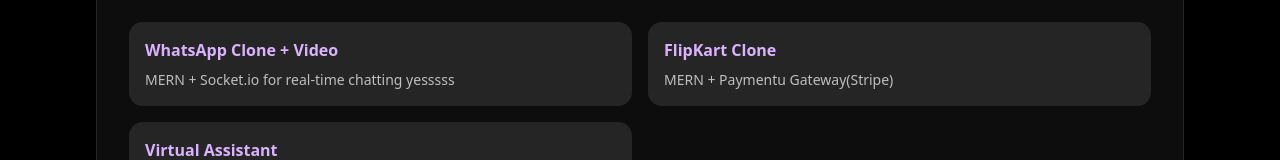
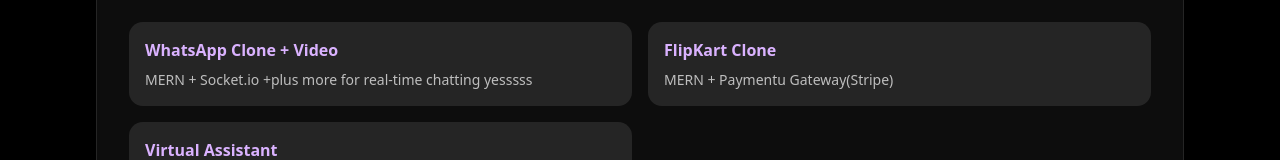
Before and after one commit to valentino0405/val_nextjs_portfolio, a Next.js app: page /about in a window 1280 px wide. Shown: the part 1877-2037 px from the top of the page. Built offline with nearby package versions, Linux system fonts and the light colour scheme.

Commit message:
added some

```diff
--- a/src/app/about/page.tsx
+++ b/src/app/about/page.tsx
@@ -129,7 +129,7 @@
                 <div className="grid md:grid-cols-2 gap-4">
                   <div className="bg-white/10 rounded-xl p-4">
                     <h4 className="font-semibold text-purple-300 mb-2">WhatsApp Clone + Video</h4>
-                    <p className="text-white/70 text-sm">MERN + Socket.io for real-time chatting yesssss</p>
+                    <p className="text-white/70 text-sm">MERN + Socket.io +plus more for real-time chatting yesssss</p>
                   </div>
                   <div className="bg-white/10 rounded-xl p-4">
                     <h4 className="font-semibold text-purple-300 mb-2">FlipKart Clone</h4>
```
